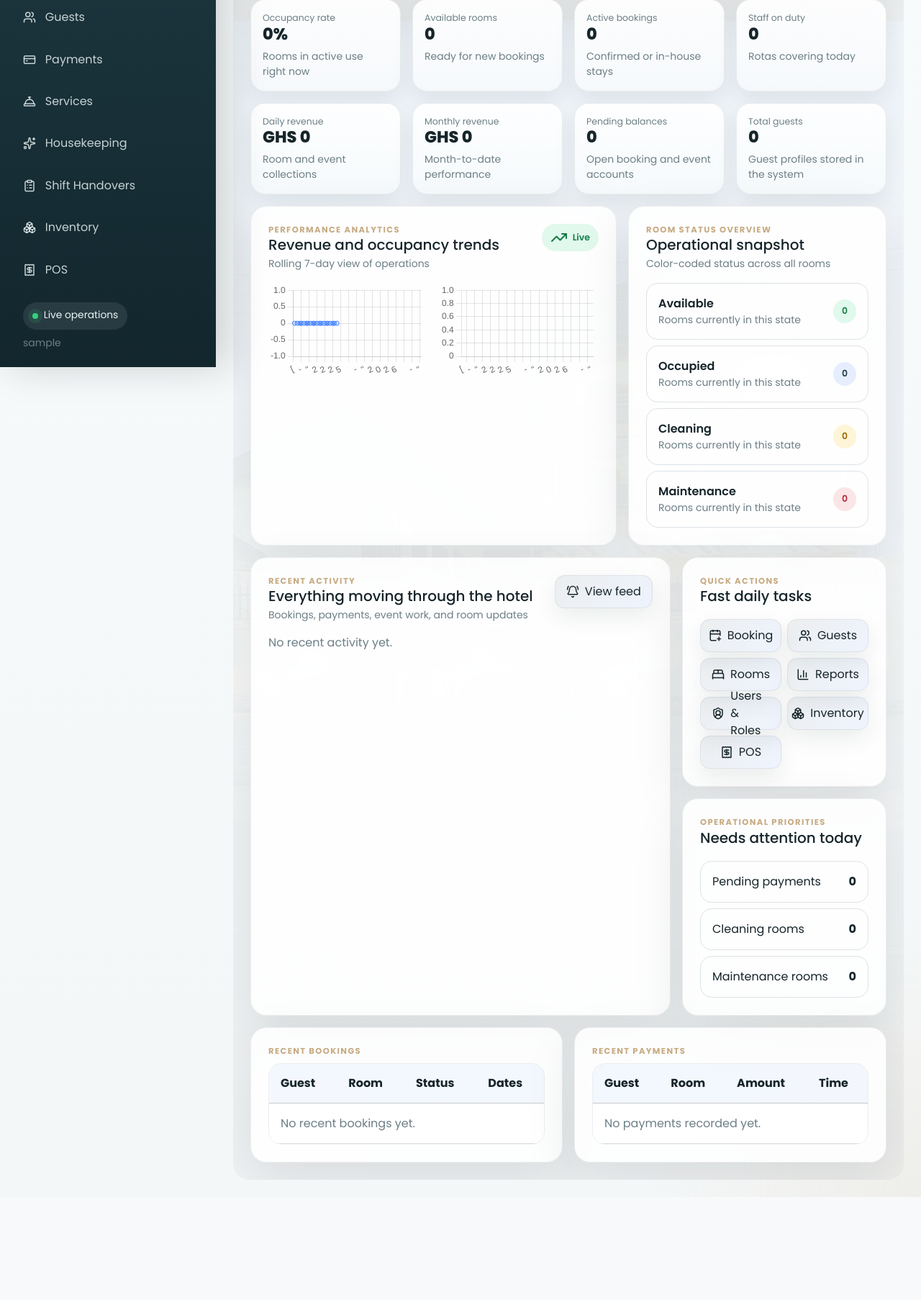
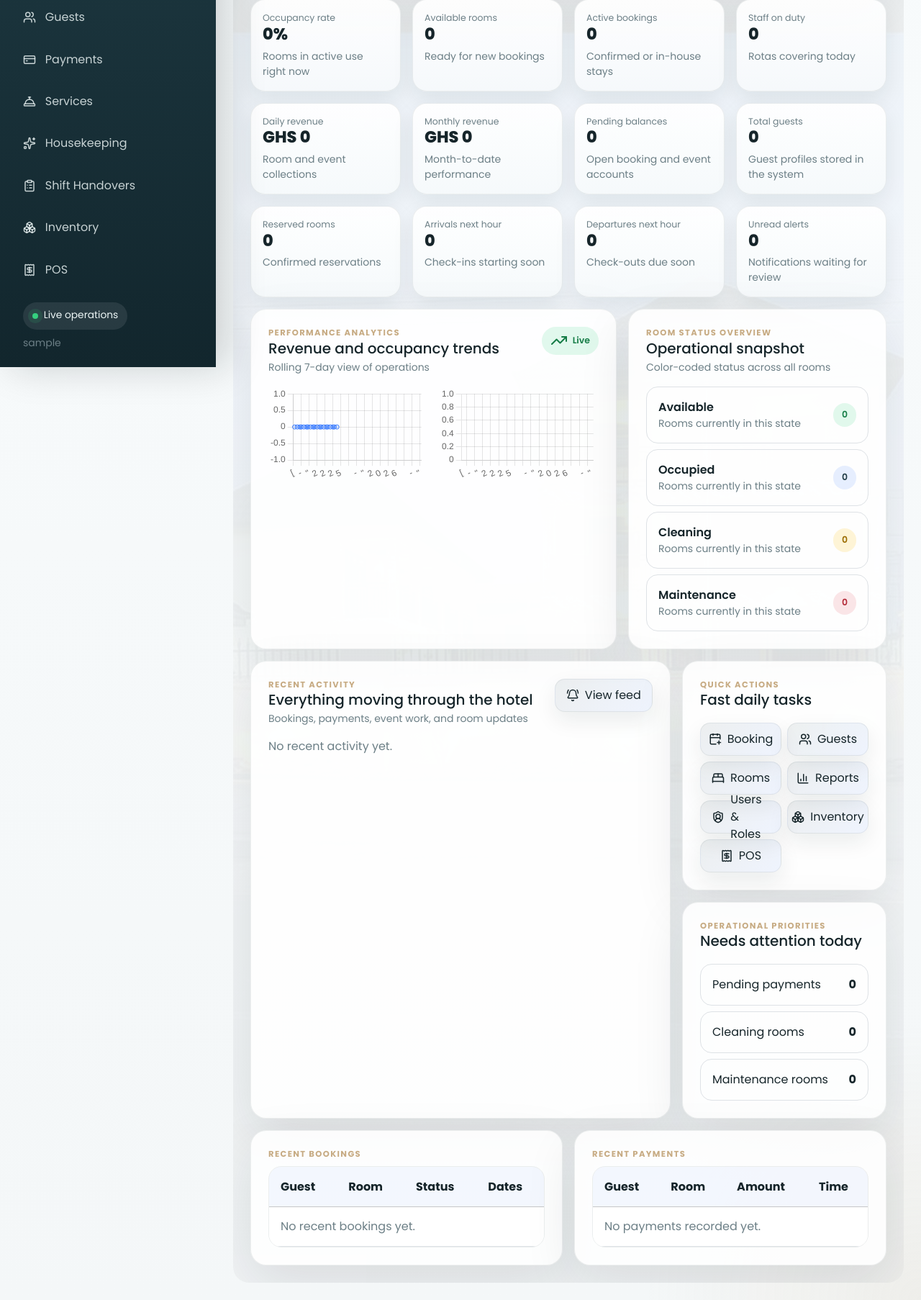
Before and after one commit to yeboaheric/fosua-guesthouse-management-system, a Django app: page /dashboard/admin/ in a window 1280 px wide; the page is wider, and only the part inside the window is pictured. Shown: the part 290-2096 px from the top of that part at 72% size. Before the commit the page ends 1953 px from the top of that part, so only its background shows below. Run offline with Django 5.2, Linux system fonts and the light colour scheme; the visitor is signed in with stand-in values (Sample User, id 1); data comes from the database, SQL or seed files in the repository; data that the repository does not hold is empty.

Commit message:
bugs fixed

```diff
--- a/accounts/urls.py
+++ b/accounts/urls.py
@@ -22,6 +22,7 @@ from accounts.views import (
     hr_rota_update,
     housekeeping_center,
     notifications_center,
+    notification_mark_read,
     analytics_center,
     payments_center,
     users_roles_center,
@@ -52,6 +53,7 @@ urlpatterns = [
     path("dashboard/services/", services_center, name="services-center"),
     path("dashboard/housekeeping/", housekeeping_center, name="housekeeping-center"),
     path("dashboard/notifications/", notifications_center, name="notifications-center"),
+    path("dashboard/notifications/read/<int:pk>/", notification_mark_read, name="notification-mark-read"),
     path("dashboard/analytics/", analytics_center, name="analytics-center"),
     path("dashboard/settings/", settings_center, name="settings-center"),
     path("dashboard/users-roles/", users_roles_center, name="users-roles-center"),
--- a/accounts/views.py
+++ b/accounts/views.py
@@ -15,6 +15,7 @@ from django.db.models.functions import TruncDate
 from django.http import HttpResponse
 from django.shortcuts import get_object_or_404
 from django.shortcuts import redirect, render
+from django.urls import reverse
 from django.utils import timezone
 
 from accounts.audit import log_audit_event
@@ -121,8 +122,9 @@ def _seed_default_roles():
             )
 
 
-def _dashboard_snapshot():
+def _dashboard_snapshot(user=None):
     today = timezone.localdate()
+    now = timezone.localtime()
     month_start = today.replace(day=1)
 
     total_rooms = Room.objects.count()
@@ -197,7 +199,39 @@ def _dashboard_snapshot():
     occupancy_rate = round((occupied_rooms / total_rooms) * 100, 1) if total_rooms else 0
     last_7_rows = _daily_report_rows(today - timedelta(days=6), today, total_rooms or 1)
 
-    return {
+    upcoming_window = now + timedelta(hours=1)
+    today_check_ins = Booking.objects.filter(
+        check_in=today,
+        status__in=[
+            Booking.BookingStatus.PENDING,
+            Booking.BookingStatus.CONFIRMED,
+        ],
+    )
+    today_check_outs = Booking.objects.filter(
+        check_out=today,
+        status__in=[
+            Booking.BookingStatus.CHECKED_IN,
+            Booking.BookingStatus.CONFIRMED,
+        ],
+    )
+    upcoming_check_ins = Booking.objects.filter(
+        check_in=today,
+        check_in_time__gte=now.time(),
+        check_in_time__lte=upcoming_window.time(),
+        status__in=[
+            Booking.BookingStatus.PENDING,
+            Booking.BookingStatus.CONFIRMED,
+        ],
+    )
+    upcoming_check_outs = Booking.objects.filter(
+        check_out=today,
+        check_out_time__gte=now.time(),
+        check_out_time__lte=upcoming_window.time(),
+        status__in=[Booking.BookingStatus.CHECKED_IN],
+    )
+    reserved_rooms = Booking.objects.filter(status=Booking.BookingStatus.CONFIRMED).count()
+
+    snapshot = {
         "today": today,
         "month_start": month_start,
         "total_rooms": total_rooms,
@@ -218,6 +252,11 @@ def _dashboard_snapshot():
         "pending_event_balances": pending_event_balances,
         "pending_payments": pending_room_balances + pending_event_balances,
         "occupancy_rate": occupancy_rate,
+        "reserved_rooms": reserved_rooms,
+        "today_check_ins": today_check_ins,
+        "today_check_outs": today_check_outs,
+        "upcoming_check_ins": upcoming_check_ins,
+        "upcoming_check_outs": upcoming_check_outs,
         "room_status_breakdown": [
             {"label": "Available", "count": available_rooms, "tone": "success"},
             {"label": "Occupied", "count": occupied_rooms, "tone": "primary"},
@@ -233,6 +272,69 @@ def _dashboard_snapshot():
         "occupancy_data_json": json.dumps([row["occupied_rooms"] for row in last_7_rows]),
     }
 
+    if user and _user_can_access_module(user, "notifications"):
+        _generate_booking_reminder_notifications(user)
+        snapshot["unread_notifications_count"] = Notification.objects.filter(
+            user=user,
+            read_at__isnull=True,
+        ).count()
+    else:
+        snapshot["unread_notifications_count"] = 0
+
+    return snapshot
+
+
+def _generate_booking_reminder_notifications(user):
+    if not user:
+        return
+
+    now = timezone.localtime()
+    upcoming_window = now + timedelta(hours=1)
+    today = now.date()
+
+    check_ins = Booking.objects.filter(
+        check_in=today,
+        check_in_time__gte=now.time(),
+        check_in_time__lte=upcoming_window.time(),
+        status__in=[Booking.BookingStatus.PENDING, Booking.BookingStatus.CONFIRMED],
+    )
+    check_outs = Booking.objects.filter(
+        check_out=today,
+        check_out_time__gte=now.time(),
+        check_out_time__lte=upcoming_window.time(),
+        status__in=[Booking.BookingStatus.CHECKED_IN],
+    )
+
+    for booking in check_ins:
+        title = f"Upcoming check-in for {booking.guest} in Room {booking.room.room_number}"
+        if Notification.objects.filter(user=user, title=title).exists():
+            continue
+        Notification.objects.create(
+            user=user,
+            title=title,
+            message=(
+                f"Room {booking.room.room_number} is due at "
+                f"{booking.check_in_time.strftime('%H:%M')} on {booking.check_in}."
+            ),
+            link=reverse("booking-detail", args=[booking.pk]),
+            level=Notification.Level.INFO,
+        )
+
+    for booking in check_outs:
+        title = f"Upcoming check-out for {booking.guest} in Room {booking.room.room_number}"
+        if Notification.objects.filter(user=user, title=title).exists():
+            continue
+        Notification.objects.create(
+            user=user,
+            title=title,
+            message=(
+                f"Room {booking.room.room_number} is due for check-out at "
+                f"{booking.check_out_time.strftime('%H:%M')} on {booking.check_out}."
+            ),
+            link=reverse("booking-detail", args=[booking.pk]),
+            level=Notification.Level.WARNING,
+        )
+
 
 @login_required
 def dashboard(request):
@@ -247,14 +349,14 @@ def dashboard(request):
 
 @group_required("Admin")
 def admin_dashboard(request):
-    context = _dashboard_snapshot()
+    context = _dashboard_snapshot(user=request.user)
     context["role_label"] = "Admin"
     return render(request, "accounts/admin_dashboard.html", context)
 
 
 @group_required("Receptionist", "Admin", module="dashboard")
 def reception_dashboard(request):
-    context = _dashboard_snapshot()
+    context = _dashboard_snapshot(user=request.user)
     context["role_label"] = "Reception"
     return render(request, "accounts/reception_dashboard.html", context)
 
@@ -479,11 +581,27 @@ def housekeeping_center(request):
 
 @group_required("Admin", "Receptionist", module="notifications")
 def notifications_center(request):
+    _generate_booking_reminder_notifications(request.user)
+    notifications = Notification.objects.filter(user=request.user).order_by("-created_at")
+    unread_count = notifications.filter(read_at__isnull=True).count()
     return render(
         request,
         "accounts/notifications_center.html",
-        {"activities": _recent_activity_feed()},
+        {
+            "notifications": notifications,
+            "unread_count": unread_count,
+        },
     )
+
+
+@group_required("Admin", "Receptionist", module="notifications")
+def notification_mark_read(request, pk):
+    notification = get_object_or_404(Notification, pk=pk, user=request.user)
+    if notification.read_at is None:
+        notification.read_at = timezone.now()
+        notification.save(update_fields=["read_at"])
+        messages.success(request, "Notification marked read.")
+    return redirect("notifications-center")
 
 
 @group_required("Admin")
--- a/bookings/views.py
+++ b/bookings/views.py
@@ -70,7 +70,9 @@ def booking_create(request):
                             guest=form.cleaned_data["guest"],
                             room=room,
                             check_in=form.cleaned_data["check_in"],
+                            check_in_time=form.cleaned_data.get("check_in_time"),
                             check_out=form.cleaned_data["check_out"],
+                            check_out_time=form.cleaned_data.get("check_out_time"),
                             adults=form.cleaned_data["adults"],
                             children=form.cleaned_data["children"],
                             status=form.cleaned_data["status"],
--- a/templates/accounts/admin_dashboard.html
+++ b/templates/accounts/admin_dashboard.html
@@ -68,6 +68,37 @@
         <div class="metric-label">Total guests</div>
         <div class="metric-value">{{ total_guests }}</div>
         <div class="text-muted small mt-2">Guest profiles stored in the system</div>
+      </div>
+    </div>
+  </div>
+
+  <div class="row g-3 mb-3">
+    <div class="col-md-6 col-xl-3">
+      <div class="mini-metric h-100">
+        <div class="metric-label">Reserved rooms</div>
+        <div class="metric-value">{{ reserved_rooms }}</div>
+        <div class="text-muted small mt-2">Confirmed reservations</div>
+      </div>
+    </div>
+    <div class="col-md-6 col-xl-3">
+      <div class="mini-metric h-100">
+        <div class="metric-label">Arrivals next hour</div>
+        <div class="metric-value">{{ upcoming_check_ins|length }}</div>
+        <div class="text-muted small mt-2">Check-ins starting soon</div>
+      </div>
+    </div>
+    <div class="col-md-6 col-xl-3">
+      <div class="mini-metric h-100">
+        <div class="metric-label">Departures next hour</div>
+        <div class="metric-value">{{ upcoming_check_outs|length }}</div>
+        <div class="text-muted small mt-2">Check-outs due soon</div>
+      </div>
+    </div>
+    <div class="col-md-6 col-xl-3">
+      <div class="mini-metric h-100">
+        <div class="metric-label">Unread alerts</div>
+        <div class="metric-value">{{ unread_notifications_count|default:0 }}</div>
+        <div class="text-muted small mt-2">Notifications waiting for review</div>
       </div>
     </div>
   </div>
--- a/templates/base.html
+++ b/templates/base.html
@@ -100,7 +100,12 @@
                 <a class="topbar-pill d-none d-xl-inline-flex" href="{% url 'booking-create' %}"><i data-lucide="plus"></i> New booking</a>
               {% endif %}
               {% if user|can_access_module:'notifications' %}
-                <a class="topbar-icon" href="{% url 'notifications-center' %}" aria-label="Notifications"><i data-lucide="bell"></i></a>
+                <a class="topbar-icon position-relative" href="{% url 'notifications-center' %}" aria-label="Notifications">
+                  <i data-lucide="bell"></i>
+                  {% if unread_notifications_count|default:0 > 0 %}
+                    <span class="badge bg-danger rounded-circle position-absolute" style="top:0; right:0; font-size:.55rem; width:1.2rem; height:1.2rem; display:flex; align-items:center; justify-content:center;">{{ unread_notifications_count }}</span>
+                  {% endif %}
+                </a>
               {% endif %}
               <a class="topbar-icon" href="{% url 'dashboard' %}" aria-label="Messages"><i data-lucide="message-circle"></i></a>
               <button class="topbar-icon" type="button" id="themeToggle" aria-label="Toggle dark mode"><i data-lucide="moon-star"></i></button>
--- a/templates/receipts/booking_receipt.html
+++ b/templates/receipts/booking_receipt.html
@@ -37,8 +37,8 @@
       </div>
       <div class="col-md-6">
         <h3 class="h6">Stay Window</h3>
-        <div><strong>Check-in:</strong> {{ booking.check_in }}</div>
-        <div><strong>Check-out:</strong> {{ booking.check_out }}</div>
+        <div><strong>Check-in:</strong> {{ booking.check_in }} {{ booking.check_in_time|time:"H:i" }}</div>
+        <div><strong>Check-out:</strong> {{ booking.check_out }} {{ booking.check_out_time|time:"H:i" }}</div>
       </div>
     </div>
 
--- a/templates/receipts/booking_receipt_pdf.html
+++ b/templates/receipts/booking_receipt_pdf.html
@@ -53,8 +53,8 @@
 
     <div class="section">
       <strong>Room:</strong> {{ booking.room.room_number }} ({{ booking.room.get_room_type_display }})<br>
-      <strong>Check-in:</strong> {{ booking.check_in }}<br>
-      <strong>Check-out:</strong> {{ booking.check_out }}<br>
+      <strong>Check-in:</strong> {{ booking.check_in }} {{ booking.check_in_time|time:"H:i" }}<br>
+      <strong>Check-out:</strong> {{ booking.check_out }} {{ booking.check_out_time|time:"H:i" }}<br>
       <strong>Status:</strong> {{ booking.get_status_display }}
     </div>
 
```
Also changed, not shown: accounts/tests.py (+50 -2 lines), bookings/forms.py (+10 -0 lines), bookings/models.py (+16 -1 lines), bookings/tests.py (+18 -1 lines), templates/accounts/notifications_center.html (+24 -8 lines), templates/accounts/reception_dashboard.html (+31 -0 lines), templates/bookings/booking_detail.html (+10 -2 lines), templates/bookings/operations_overview.html (+4 -4 lines), bookings/migrations/0004_booking_check_in_time_booking_check_out_time.py (added).
